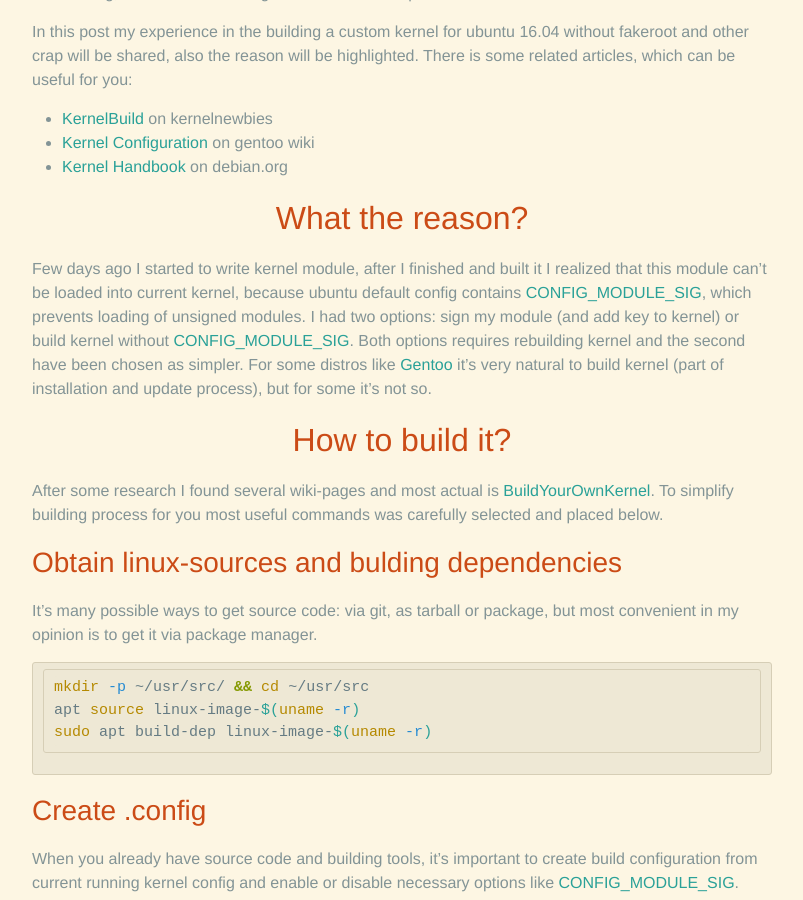
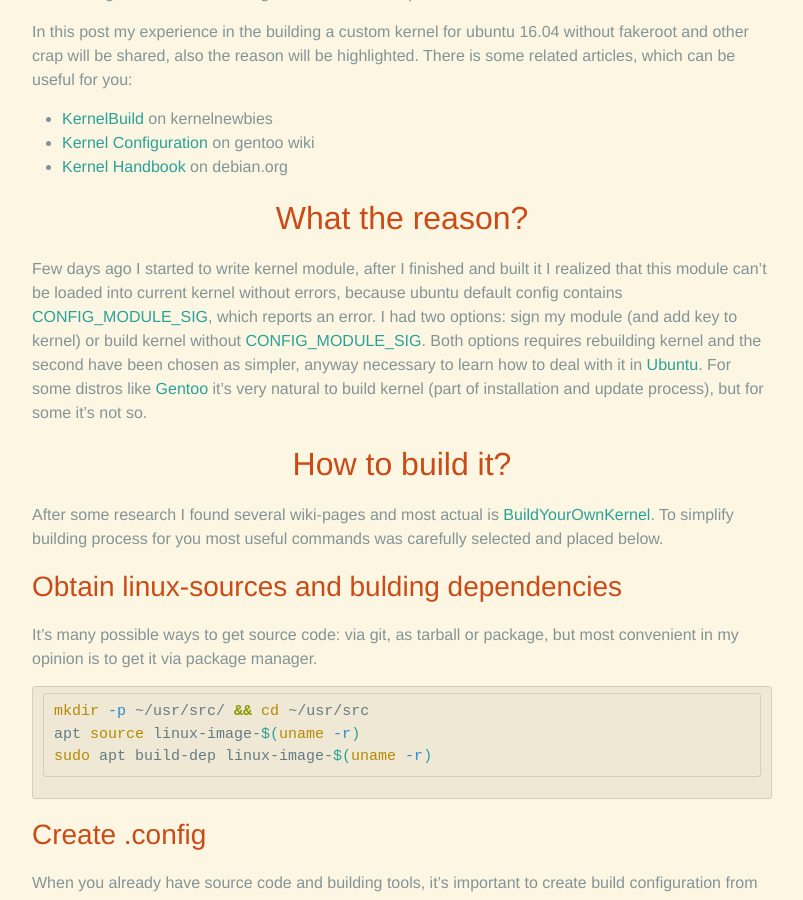
Before and after one commit to rednotes/rednotes.github.io, a Jekyll site: the page built from _posts/2016-07-05-hackin-story-0.markdown, in a window 1280 px wide and 900 px high, scrolled down 482 px. Shown: the whole window, without its empty margins (238-1041 px from the left). Built offline with Jekyll 4.4.1, drawn with Linux system fonts in a browser that asks for light colours; nearby versions of some CDN libraries; emoji names are drawn with the system emoji font; comment, search, counter and statistics services are not loaded.

Commit message:
Add some clarification

```diff
--- a/_posts/2016-07-05-hackin-story-0.markdown
+++ b/_posts/2016-07-05-hackin-story-0.markdown
@@ -21,7 +21,7 @@ In this post my experience in the building a custom kernel for ubuntu 16.04 with
 
 # What the reason?
 
-Few days ago I started to write kernel module, after I finished and built it I realized that this module can't be loaded into current kernel, because ubuntu default config contains [CONFIG_MODULE_SIG][], which prevents loading of unsigned modules. I had two options: sign my module (and add key to kernel) or build kernel without [CONFIG_MODULE_SIG][]. Both options requires rebuilding kernel and the second have been chosen as simpler. For some distros like [Gentoo][] it's very natural to build kernel (part of installation and update process), but for some it's not so.
+Few days ago I started to write kernel module, after I finished and built it I realized that this module can't be loaded into current kernel without errors, because ubuntu default config contains [CONFIG_MODULE_SIG][], which reports an error. I had two options: sign my module (and add key to kernel) or build kernel without [CONFIG_MODULE_SIG][]. Both options requires rebuilding kernel and the second have been chosen as simpler, anyway necessary to learn how to deal with it in [Ubuntu][ubuntucom]. For some distros like [Gentoo][] it's very natural to build kernel (part of installation and update process), but for some it's not so.
 
 # How to build it?
 
```
